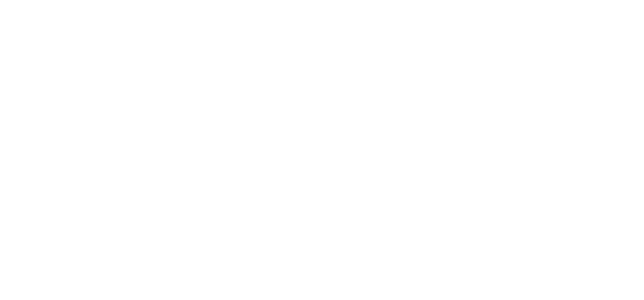
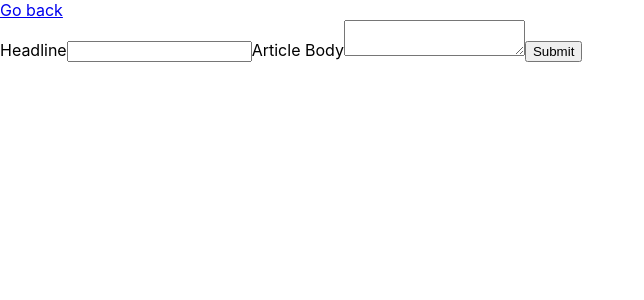
Before and after one commit to Jyolilli/Jyolilli, a React (Create React App) app: page /article/edit/1 in a window 1280 px wide. Shown: the top 300 px of the page, without its empty margins (0-644 px from the left). Built offline with nearby package versions, Linux system fonts and the light colour scheme.

Commit message:
add ArticleForm component

```diff
--- a/src/components/App.tsx
+++ b/src/components/App.tsx
@@ -1,10 +1,17 @@
-import React from "react";
-import "../App.scss";
-import Layout from "./Layout";
-import { library } from "@fortawesome/fontawesome-svg-core";
-import { faCoffee, faHeart, faTrash, faAngleDoubleRight, faComment } from "@fortawesome/free-solid-svg-icons";
-import { BrowserRouter, Route, Link, Switch } from "react-router-dom";
-import Article from "./Article"
+import React from 'react';
+import '../App.scss';
+import Layout from './Layout';
+import { library } from '@fortawesome/fontawesome-svg-core';
+import {
+  faCoffee,
+  faHeart,
+  faTrash,
+  faAngleDoubleRight,
+  faComment,
+} from '@fortawesome/free-solid-svg-icons';
+import { BrowserRouter, Route, Link, Switch } from 'react-router-dom';
+import Article from './Article';
+import ArticleForm from './ArticleForm'
 
 library.add(faCoffee, faHeart, faTrash, faAngleDoubleRight, faComment);
 
@@ -16,15 +23,22 @@ function App() {
           <main className="main-component">
             <section>
               <Layout />
-
             </section>
           </main>
         </Route>
-        <Route exact path="/article/:id">
+        <Route exact path="/article/create/">
+          <Link to="/">Go back</Link>
+          <ArticleForm />
+        </Route>
+        <Route exact path="/article/edit/:id">
+          <Link to="/">Go back</Link>
+          {/* <ArticleForm article={fetchData(useParam('id'))} /> */}
+          <ArticleForm />
+        </Route>
+          <Route exact path="/article/:id">
           <Link to="/">Go back</Link>
           <Article />
         </Route>
-
       </Switch>
     </BrowserRouter>
   );
--- /dev/null
+++ b/src/components/ArticleForm.tsx
@@ -0,0 +1,52 @@
+import React, { useState } from 'react';
+import { Link } from 'react-router-dom';
+
+interface Setter {
+  (value: string): void;
+}
+
+const ArticleForm = () => {
+  const [headline, setHeadline] = useState('');
+  const [articleBody, setArticleBody] = useState('');
+
+  const handleChange = (
+    event:
+      | React.FormEvent<HTMLInputElement>
+      | React.FormEvent<HTMLTextAreaElement>,
+    setter: Setter
+  ) => {
+    setter(event.currentTarget.value);
+  };
+
+  const handleSubmit = (event: React.FormEvent<HTMLFormElement>) => {
+    alert(`Headline: ${headline}, body: ${articleBody}`);
+    event.preventDefault();
+  };
+
+  return (
+    <form onSubmit={handleSubmit}>
+      <label>
+        Headline
+        <input
+          type="text"
+          value={headline}
+          onChange={(e) => handleChange(e, setHeadline)}
+        />
+      </label>
+
+      <label>
+        Article Body
+        <textarea
+          value={articleBody}
+          onChange={(e) => handleChange(e, setArticleBody)}
+        />
+      </label>
+
+
+
+      <input type="submit" value="Submit" />
+    </form>
+  );
+};
+
+export default ArticleForm;
```
Also changed, not shown: 1 other file (tests, documents, lock files or other folders).
